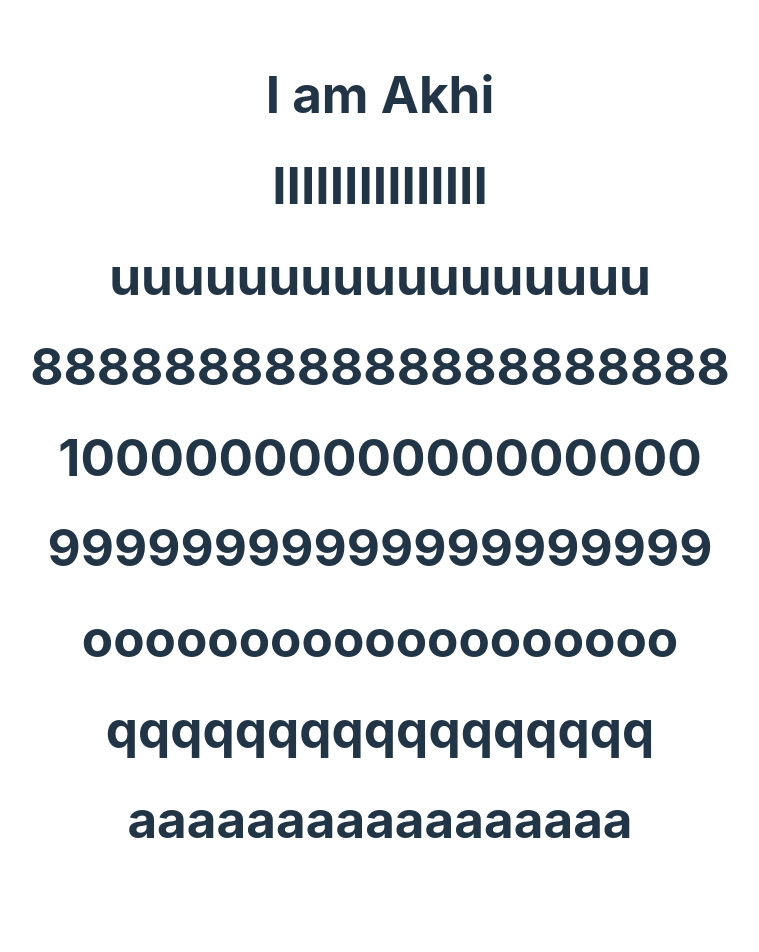
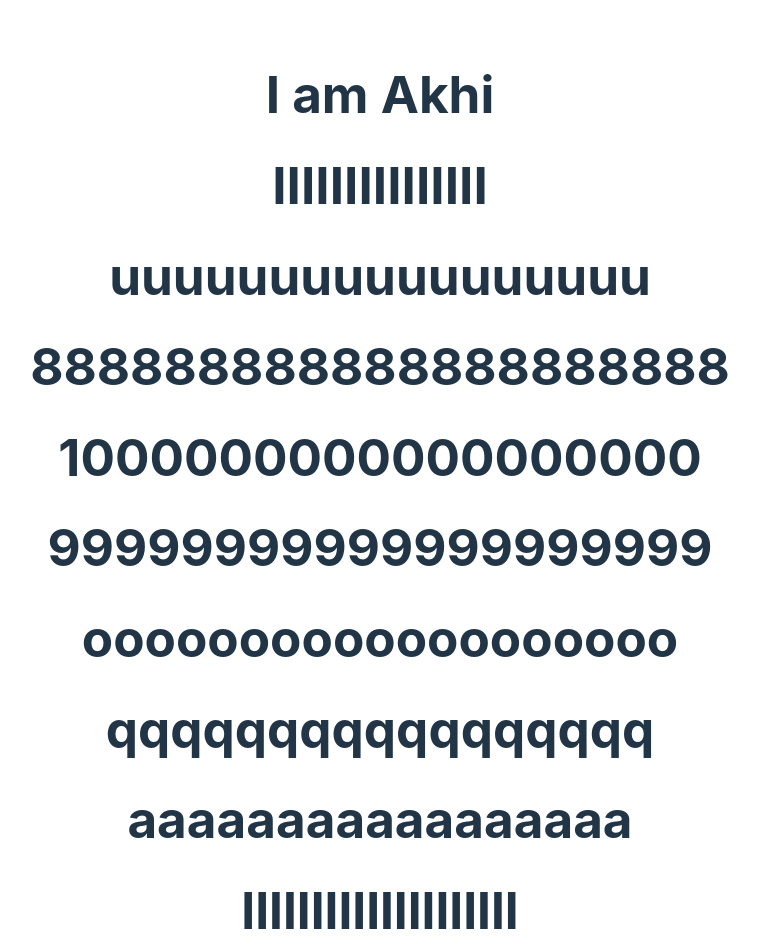
Before and after one commit to yaswanthvitta/ex2, a React (Vite) app in the folder my-app/: page / in a window 1280 px wide. Shown: the top 952 px of the page, without its empty margins (260-1019 px from the left). Before the commit the page ends 914 px from the top, so only its background shows below. Built offline with nearby package versions, Linux system fonts and the light colour scheme.

Commit message:
Added l's to app.tsx

```diff
--- a/my-app/src/App.tsx
+++ b/my-app/src/App.tsx
@@ -14,6 +14,7 @@ function App() {
       <h1>ooooooooooooooooooo</h1>
       <h1>qqqqqqqqqqqqqqqqq</h1>
       <h1>aaaaaaaaaaaaaaaaa</h1>
+      <h1>llllllllllllllllllll</h1>
     </>
   )
 }
```
